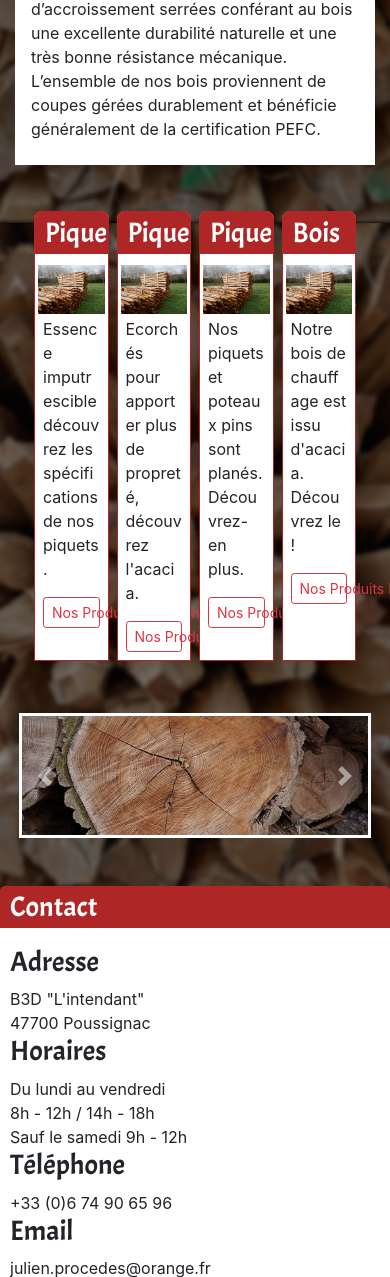
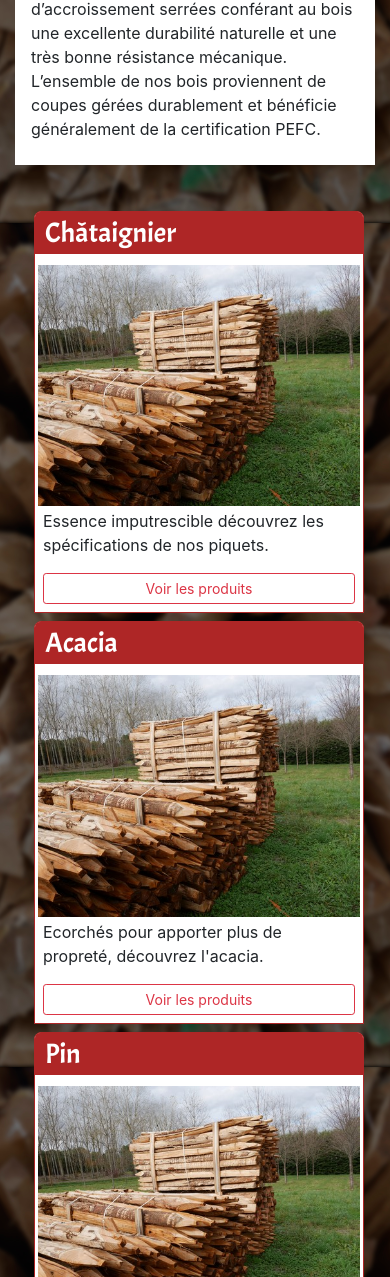
Before and after one commit to mohican19/B3D-finalisation-, a PHP site: page /index.php?action=produits&langue=fr in a window 390 px wide; the page is wider, and only the part inside the window is pictured. Shown: the part 621-1898 px from the top of that part. Run offline with PHP 8.4, Linux system fonts and the light colour scheme; some libraries are stand-ins or nearby versions.

Commit message:
Responsive bloc-contact+page produits.A valider

```diff
--- a/app/vue/templates/blockContact.php
+++ b/app/vue/templates/blockContact.php
@@ -10,7 +10,7 @@ $mail_titre = "Email";
 $mail = "julien.procedes@orange.fr";
 ?>
 
-<section class="container bloc-texte mb-5">
+<section id="bloc-contact" class="container container-contact bloc-texte mb-5">
               <h3 class="titre-de-bloc"><?= $titre; ?></h3>
               <div class="row contenu-bloc-texte">
                 <div class="col-md-3 ">
--- a/app/vue/templates/produits.php
+++ b/app/vue/templates/produits.php
@@ -5,37 +5,41 @@
         <p>Nos piquets et rondins sont produits à partir de grumes exploitées dans un rayon de 70 km. Le pin provient de coupes d’éclaircies plantées après la tempête de 1999.</br></br>Ces bois juvéniles utilisés généralement pour la mise en place de filets anti-grêle ou le palissage comportent une très faible proportion de bois de cœur leurs donnant une très bonne aptitude au traitement autoclave.</br></br>Nos grumes d’acacia comportent une très faible quantité d’aubier et des cernes d’accroissement serrées conférant au bois une excellente durabilité naturelle et une très bonne résistance mécanique. L’ensemble de nos bois proviennent de coupes gérées durablement et bénéficie généralement de la certification PEFC.<p>
     </div>
 </div>
-      <div class="container justify-content-around d-flex">
+
+<div id="bloc-cards-products" class="container justify-content-around d-flex">
     <div id="" class="card bloc-texte col-lg-3 pb-2 m-1">
-        <h3 class="titre-de-bloc">Piquets Châtaignier</h3>
+        <h3 class="titre-de-bloc">Châtaignier</h3>
         <img class="card-img-top" src="images/001.jpg" alt="Image Carte Chataignier">
             <div class="mx-2">
                 <p>Essence imputrescible découvrez les spécifications de nos piquets.</p>
-          <a href="#" class="btn btn-block btn-sm btn-outline-danger">Nos Produits Châtaignier</a>
+                <a href="#" class="btn btn-block btn-sm btn-outline-danger">Voir les produits</a>
             </div>
     </div>
+
     <div id="" class="card bloc-texte col-lg-3 pb-2 m-1">
-        <h3 class="titre-de-bloc">Piquets Acacia</h3>
+        <h3 class="titre-de-bloc">Acacia</h3>
         <img class="card-img-top" src="images/001.jpg" alt="Image Carte Acacia">
             <div class="mx-2">
                 <p>Ecorchés pour apporter plus de propreté, découvrez l'acacia.</p>
-            <a href="#" class="btn btn-block btn-sm btn-outline-danger">Nos Produits Acacia</a>
+                <a href="#" class="btn btn-block btn-sm btn-outline-danger">Voir les produits</a>
             </div>
     </div>
+
     <div id="" class="card bloc-texte col-lg-3 pb-2 m-1">
-        <h3 class="titre-de-bloc">Piquets Pin</h3>
+        <h3 class="titre-de-bloc">Pin</h3>
         <img class="card-img-top" src="images/001.jpg" alt="Image Carte Pin">
             <div class="mx-2">
                 <p>Nos piquets et poteaux pins sont planés. Découvrez-en plus.</p>
-            <a href="#" class="btn btn-block btn-sm btn-outline-danger">Nos Produits Pin</a>
+                <a href="#" class="btn btn-block btn-sm btn-outline-danger">Voir les produits</a>
             </div>
     </div>
+
     <div id="" class="card bloc-texte col-lg-3 pb-2 m-1">
         <h3 class="titre-de-bloc">Bois de chauffe</h3>
         <img class="card-img-top" src="images/001.jpg" alt="Image Carte Bois de chauffe">
             <div class="mx-2">
                 <p>Notre bois de chauffage est issu d'acacia. Découvrez le !</p>
-            <a href="#" class="btn btn-block btn-sm btn-outline-danger">Nos Produits Bois de chauffe</a>
+                <a href="#" class="btn btn-block btn-sm btn-outline-danger">Voir le produit</a>
             </div>
     </div>
 </div>
--- a/css/master.css
+++ b/css/master.css
@@ -338,13 +338,22 @@ footer {
 /***********************************/
 /********Tablette/Petit pc**********/
 @media screen and (min-width: 768px) and (max-width: 992px){
+/*****REGLAGES PAGES PRODUITS NLA*****/
+  #bloc-cards-products{
+    flex-direction: column;
+  }
 
 }
 /*************************************
 /*****Tablette/grand smartphone******/
 @media screen and (min-width:576px) and (max-width:768px){
+/***REGLAGES PAGE CHOIX DE LANGUES NLA***/
   .btnsep{
     display: none;
+  }
+/*****REGLAGES PAGES PRODUITS NLA*****/
+  #bloc-cards-products{
+    flex-direction: column;
   }
 }
 
@@ -362,4 +371,12 @@ footer {
   .btnsep{
     display: none;
   }
+/*****REGLAGES PAGES PRODUITS NLA*****/
+  #bloc-cards-products{
+    flex-direction: column;
+  }
+/*******REGLAGES BLOC CONTACT NLA******/
+  #bloc-contact{
+    width: 95%;
+  }
 }
```
Lines whose indentation alone changed are shown as unchanged.
